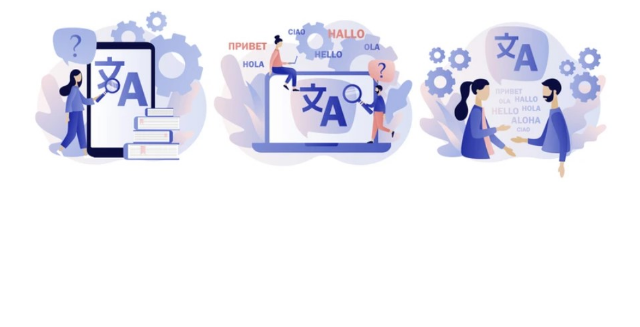
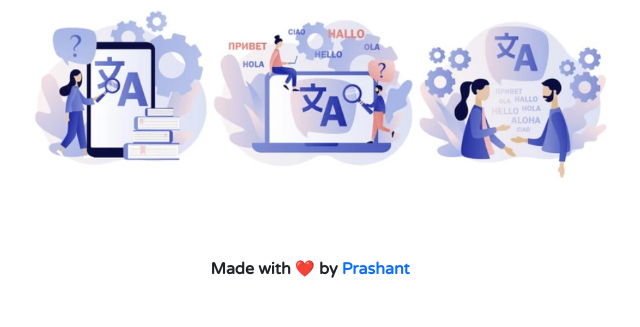
Before and after one commit to prasha230/translateAPI, a Django app: page / in a window 1280 px wide. Shown: the part 473-800 px from the top of the page, without its empty margins (320-960 px from the left). Run offline with Django 4.2, Linux system fonts and the light colour scheme; data comes from the database, SQL or seed files in the repository.

Commit message:
footer added

```diff
--- a/translate/templates/translate/base.html
+++ b/translate/templates/translate/base.html
@@ -34,7 +34,11 @@
       <div style="width:65%; max-width:600px; margin-top:45px;" >
           <img src="static/images/image.jpg" width="100%"/>
       </div>
+      <div style="margin-right:20px; margin-top:70px; font-family: 'Varela Round', sans-serif; font-weight:500">
+        <strong>Made with ❤️ by <a href="https://www.linkedin.com/in/prashantrai230/" style="text-decoration:none;">Prashant</a></strong>
+      </div>
     </div>
+
     <!-- Optional JavaScript; choose one of the two! -->
 
     <!-- Option 1: Bootstrap Bundle with Popper -->
```
